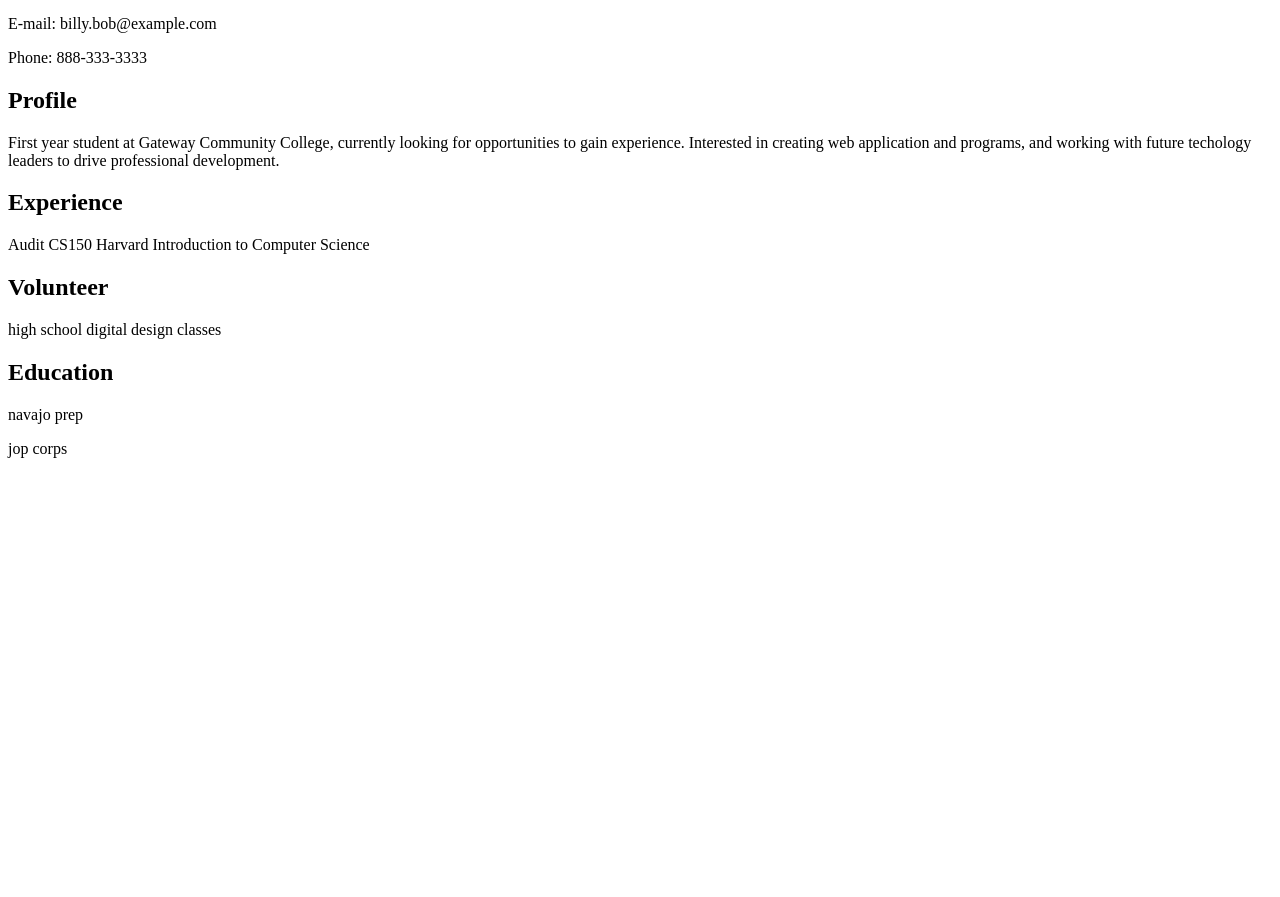
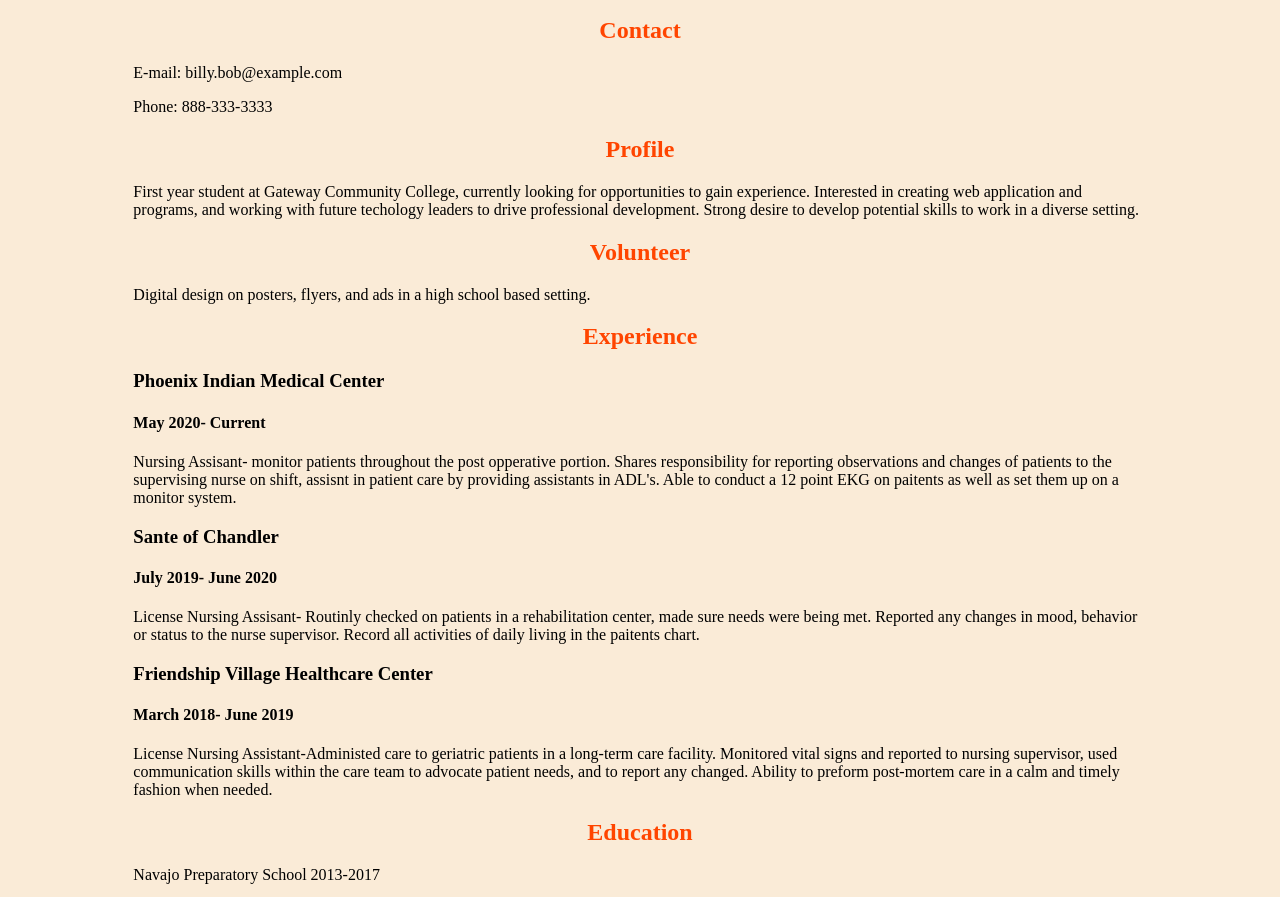
Before and after one commit to Cbahe/Resume-2, a plain HTML site: page index.html in a window 1280 px wide. Shown: the part 150-1047 px from the top of the page. Before the commit the page ends 800 px from the top, so only its background shows below. Drawn offline with Linux system fonts and the light colour scheme.

Commit message:
updating info

```diff
--- a/index.html
+++ b/index.html
@@ -9,23 +9,66 @@
   </head>
 
   <body>
-    <div id="contact info">
+    <div class="contact info">
       <h1>Chemeeka Bahe</h1>
-      <p id="track study">Application Software and Development</p>
+      <p>Application Software and Development</p>
     </div>
-    <div id="About me">
-    <h2>Contact</h2>
+    <div id="Contact Info">
+      <h2>Contact</h2>
       <p>E-mail: billy.bob@example.com</p>
       <p>Phone: 888-333-3333</p>
-    <h2>Profile</h2>
-      <p>First year student at Gateway Community College, currently looking for opportunities to gain experience. Interested in creating web application and programs, and working with future techology leaders to drive professional development.</p>
-    <h2>Experience</h2>
-      <p>Audit CS150 Harvard Introduction to Computer Science</p>
-    <h2>Volunteer</h2>
-      <p>high school digital design classes</p>
-    <h2> Education</h2>
-      <p>navajo prep</p>
-      <p>jop corps</p>
-  </div>
+      <div id="Profile">
+        <h2>Profile</h2>
+        <p>
+          First year student at Gateway Community College, currently looking for
+          opportunities to gain experience. Interested in creating web
+          application and programs, and working with future techology leaders to
+          drive professional development. Strong desire to develop potential
+          skills to work in a diverse setting.
+        </p>
+      </div>
+    <div id="experience">
+        <h2>Volunteer</h2>
+        <p>
+          Digital design on posters, flyers, and ads in a high school based
+          setting.
+        </p>
+        <div>
+        <h2>Experience</h2>
+        <h3>Phoenix Indian Medical Center</h3>
+        <h4>May 2020- Current</h4>
+        <p>
+          Nursing Assisant- monitor patients throughout the post opperative
+          portion. Shares responsibility for reporting observations and changes
+          of patients to the supervising nurse on shift, assisnt in patient care
+          by providing assistants in ADL's. Able to conduct a 12 point EKG on
+          paitents as well as set them up on a monitor system.
+        </p>
+        </div>
+        <h3>Sante of Chandler</h3>
+        <h4>July 2019- June 2020</h4>
+        <p>
+          License Nursing Assisant- Routinly checked on patients in a
+          rehabilitation center, made sure needs were being met. Reported any
+          changes in mood, behavior or status to the nurse supervisor. Record
+          all activities of daily living in the paitents chart.
+        </p>
+        <h3>Friendship Village Healthcare Center</h3>
+        <h4>March 2018- June 2019</h4>
+        <p>
+          License Nursing Assistant-Administed care to geriatric patients in a
+          long-term care facility. Monitored vital signs and reported to nursing
+          supervisor, used communication skills within the care team to advocate
+          patient needs, and to report any changed. Ability to preform
+          post-mortem care in a calm and timely fashion when needed.
+        </p>
+      </div>
+      <div id="Education">
+        <h2>Education</h2>
+        <p>Navajo Preparatory School 2013-2017</p>
+        <p>Phoenix Job Corps 2017-2018</p>
+        <p>Yearup Present</p>
+      </div>
+    </div>
   </body>
 </html>
--- a/style.css
+++ b/style.css
@@ -0,0 +1,19 @@
+body{
+    margin: 50pt 100pt
+}
+html{
+    background-color: antiquewhite;
+}
+h1{
+    color: black;
+    border-bottom: 4px dashed purple;
+    text-align: center;
+    }
+    p {
+    font-family: helvetica
+    color: black;
+    }
+h2{
+        color: orangered;
+        text-align: center;
+    }
```
